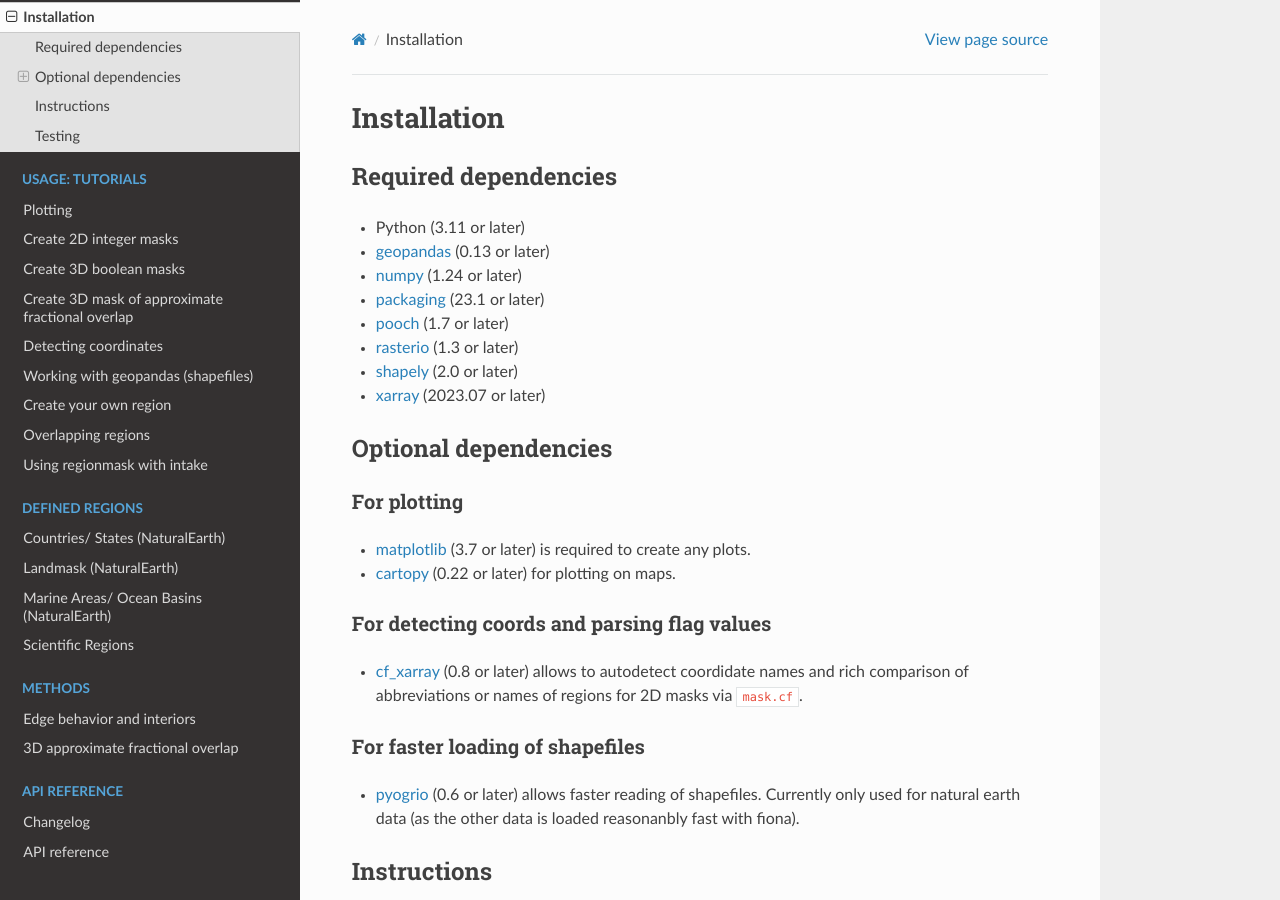
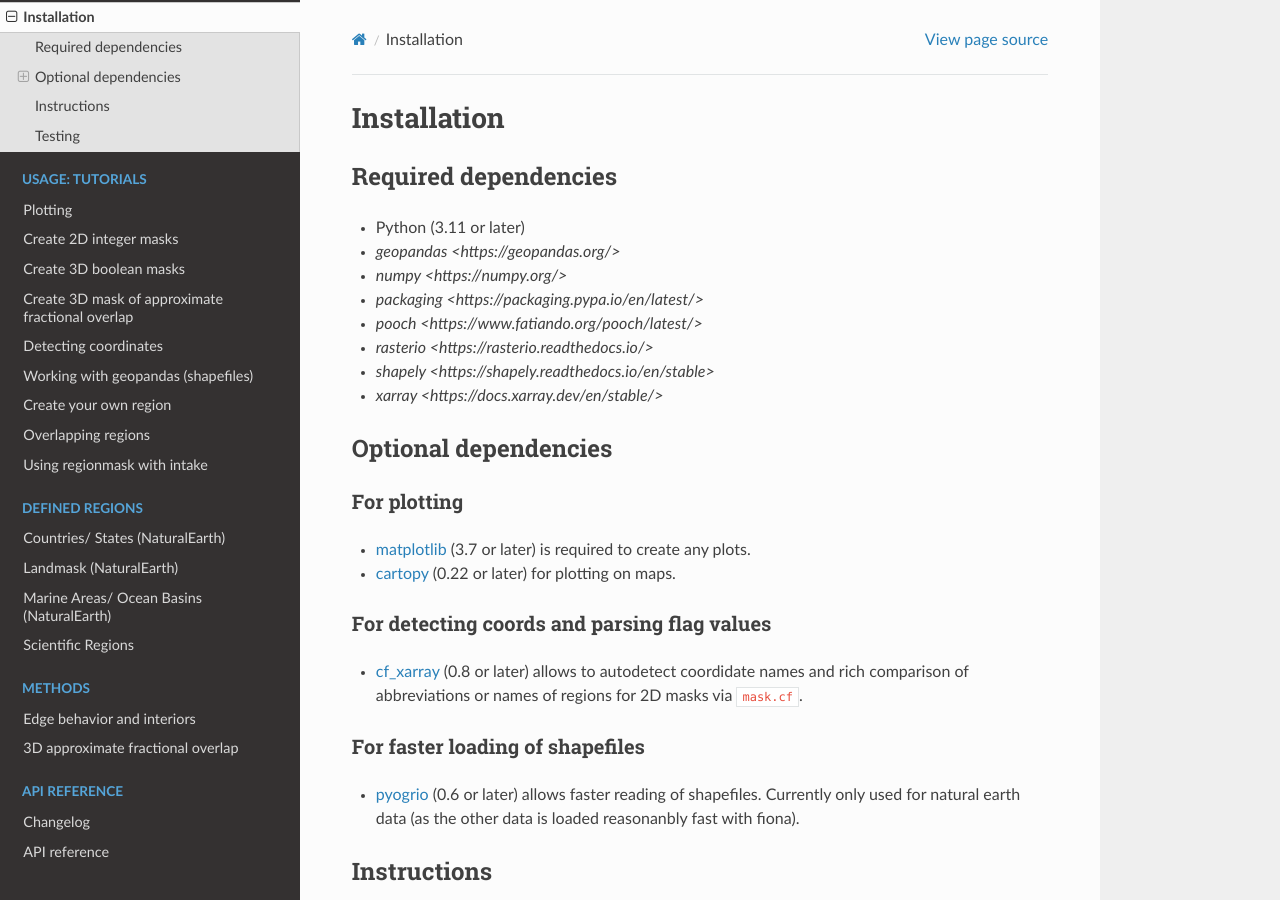
Before and after one commit to regionmask/regionmask, a Sphinx documentation site: the page built from docs/source/installation.rst, in a window 1280 px wide and 900 px high. Built offline with Sphinx 7.4.7 and the Read the Docs theme 3.1.0, drawn with Linux system fonts in a browser that asks for light colours; the version number could not be read and is left out.

```diff
--- a/docs/source/installation.rst
+++ b/docs/source/installation.rst
@@ -5,13 +5,13 @@ Required dependencies
 ---------------------
 
 - Python (3.11 or later)
-- `geopandas <https://geopandas.org/>`__ (0.13 or later)
-- `numpy <https://numpy.org/>`__ (1.24 or later)
-- `packaging <https://packaging.pypa.io/en/latest/>`__ (23.1 or later)
-- `pooch <https://www.fatiando.org/pooch/latest/>`__ (1.7 or later)
-- `rasterio <https://rasterio.readthedocs.io/>`__ (1.3 or later)
-- `shapely <https://shapely.readthedocs.io/en/stable>`__ (2.0 or later)
-- `xarray <https://docs.xarray.dev/en/stable/>`__ (2023.07 or later)
+- `geopandas <https://geopandas.org/>`
+- `numpy <https://numpy.org/>`
+- `packaging <https://packaging.pypa.io/en/latest/>`
+- `pooch <https://www.fatiando.org/pooch/latest/>`
+- `rasterio <https://rasterio.readthedocs.io/>`
+- `shapely <https://shapely.readthedocs.io/en/stable>`
+- `xarray <https://docs.xarray.dev/en/stable/>`
 
 Optional dependencies
 ---------------------
```
Also changed, not shown: CHANGELOG.rst (+16 -0 lines), pyproject.toml (+11 -10 lines), 4 other files.
